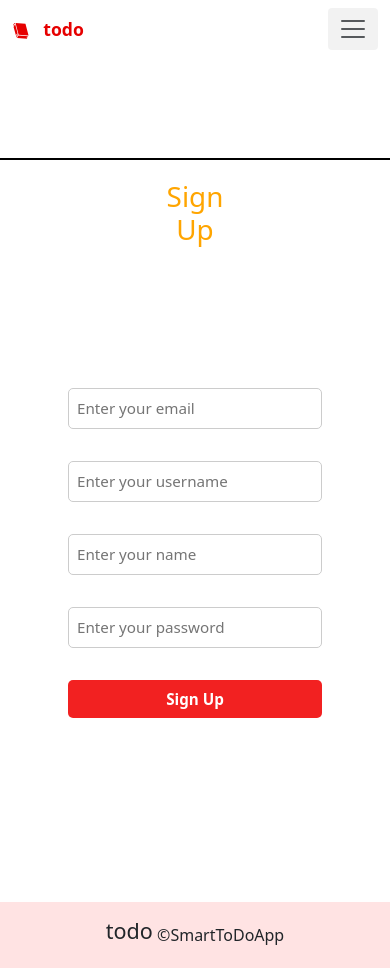
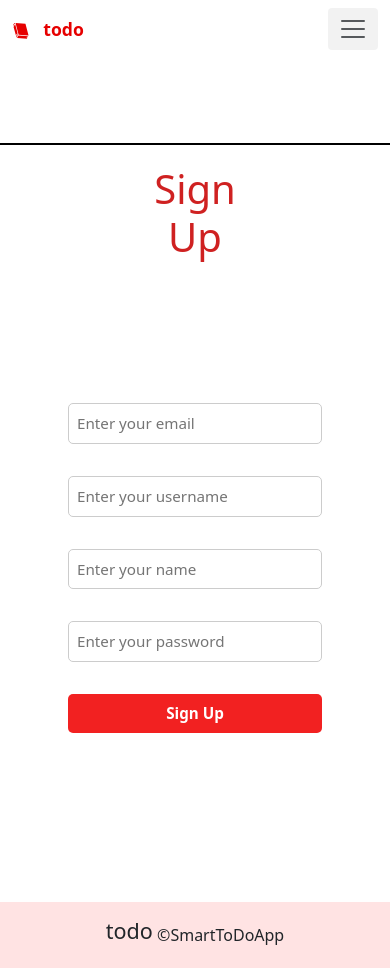
Before and after one commit to Priyansh-0704/SmartToDoApp, a React (Vite) app in the folder frontend/smarttodo/: page /signup in a window 390 px wide. Built offline with nearby package versions, Linux system fonts and the light colour scheme.

Commit message:
updated css

```diff
--- a/frontend/smarttodo/src/components/navbar/Navbar.jsx
+++ b/frontend/smarttodo/src/components/navbar/Navbar.jsx
@@ -12,16 +12,16 @@ const Navbar = () => {
     const dispatch = useDispatch();
     const navigate = useNavigate();
 
-    const [isOpen, setIsOpen] = useState(false); // 👈 controls collapse
+    const [isOpen, setIsOpen] = useState(false);
 
     const Logout = () => {
         sessionStorage.removeItem('userId');
         dispatch(authActions.logout());
-        navigate("/");
-        setIsOpen(false); // 👈 collapse after logout
+        navigate("/"); // Redirect to the home page after logout
+        setIsOpen(false); // Close the navbar if it's open
     };
 
-    const closeNavbar = () => setIsOpen(false); // 👈 helper to close on click
+    const closeNavbar = () => setIsOpen(false);
 
     return (
         <div>
@@ -61,7 +61,7 @@ const Navbar = () => {
 
                             {isLoggedIn && <>
                                 <li className="nav-item mx-2">
-                                    <Link className="nav-link active btn-nav" to="#" onClick={Logout}>Log Out</Link>
+                                    <button className="nav-link active btn-nav" onClick={Logout}>Log Out</button>
                                 </li>
                             </>}
                         </ul>
--- a/frontend/smarttodo/src/components/signup/signup.css
+++ b/frontend/smarttodo/src/components/signup/signup.css
@@ -41,7 +41,8 @@
 }
 
 .signup-heading {
-    color: orange; /* Orange color for the headings */
+  color:  rgba(200, 0, 0, 0.87);
+  font-size: 85px;
 }
 
 @media (max-width: 992px) {
@@ -60,6 +61,9 @@
   .btn-signup {
     width: 100%;
   }
+  .signup-heading{
+    font-size: 60px;
+  }
 }
 
 @media (max-width: 576px) {
@@ -71,4 +75,7 @@
     font-size: 0.95rem;
     padding: 10px;
   }
+  .signup-heading{
+    font-size: 40px;
   }
+}
```
Lines whose indentation alone changed are shown as unchanged.
